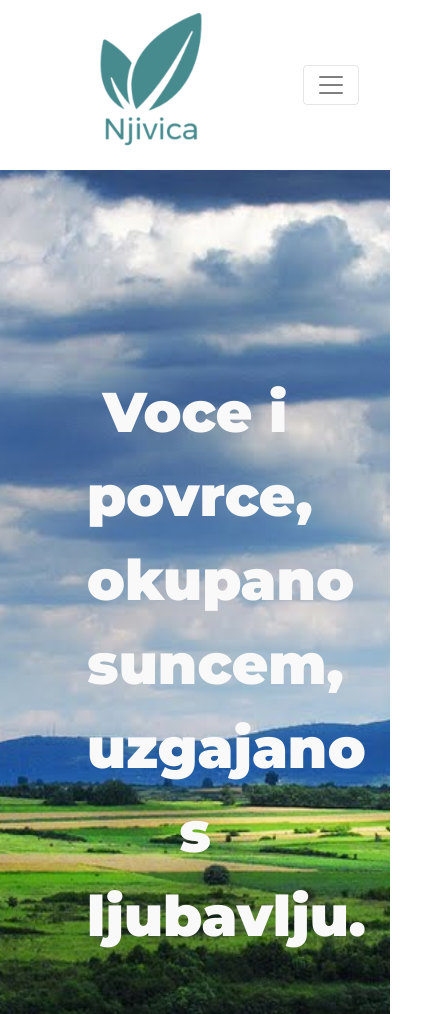
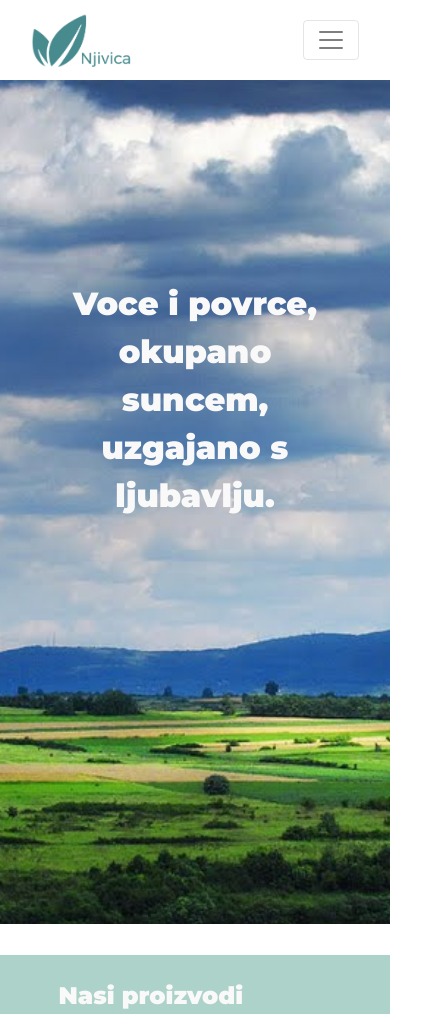
Before and after one commit to marrybaz/web-site-zavrsni, a plain HTML site: page index.html in a window 390 px wide. Shown: the top 1014 px of the page, 428 px wide, since content can reach past the window. Drawn offline with nearby package versions, Linux system fonts and the light colour scheme.

Commit message:
responsive logo and grid

```diff
--- /dev/null
+++ b/css/styles-resp.css
@@ -0,0 +1,34 @@
+/* small screen css */
+@media only screen and (max-width: 500px) {
+    .horizontal, .large, .vertical {
+        grid-column: span 1;
+        grid-row: span 1;
+    }
+    .grid-cont {
+        display: block;
+    }
+    .naslov {
+        width: 80%;
+    }
+    h1 {
+        font-size: 2rem;
+        font-weight: 700;
+        line-height: 1.5;
+    }
+    .logo{
+        width: 5rem;
+    }
+    .img-logo{
+        height: 54px;
+        width: 100px;
+        background-image:url('../images/logoside.png');
+        background-size:cover;
+        background-position:center;
+
+    }
+}
+
+/* medium screen css */
+@media only screen and (min-width: 500px) and (max-width: 1024px) {
+
+}
--- a/css/styles.css
+++ b/css/styles.css
@@ -31,7 +31,6 @@ h3{
     color: #488b8f;
 
 }
-
 
 
 /* Navbar */
@@ -74,6 +73,14 @@ h3{
     text-align: center;
 }
 
+.img-logo{
+    height: 100px;
+    width: 100px;;
+    background-image:url('../images/logo.png');
+    background-size:cover;
+    background-position:center;
+}
+
 .naslov{
     color: #faf9f9;
     margin: 0 auto;
@@ -96,7 +103,7 @@ h3{
 .grid-cont {
     display: grid;
     /* grid-template-columns: repeat(4, auto); */
-    grid-template-columns: repeat(auto-fit, minmax(300px, 1fr));
+    /* grid-template-columns: repeat(auto-fit, minmax(300px, 1fr)); */
     grid-auto-rows: 300px;
     grid-auto-flow: dense;  /*popunjava rupe*/
     grid-gap: 5px;
@@ -135,10 +142,39 @@ h3{
 
 }
 
+@media only screen and (max-width: 600px) {
+    .horizontal, .large, .vertical {
+        grid-column: span 1;
+        grid-row: span 1;
+    }
+    .grid-cont {
+        display: block;
+    }
+    .naslov {
+        width: 80%;
+    }
+    h1 {
+        font-size: 2rem;
+        font-weight: 700;
+        line-height: 1.5;
+    }
+    .logo{
+        width: 5rem;
+    }
+    .img-logo{
+        height: 54px;
+        width: 100px;
+        background-image:url('../images/logoside.png');
+        background-size:cover;
+        background-position:center;
+
+    }
+}
+
+
 .large {
     grid-row: span 2;
     grid-column: span 2;
-
 }
 /* Prodacts slider*/
 
--- a/index.html
+++ b/index.html
@@ -18,6 +18,7 @@
   <!-- css stylesheets -->
   <link rel="stylesheet" type="text/css" media="screen" href="bootstrap/bootstrap.css" />
   <link rel="stylesheet" href="css/styles.css">
+  <link rel="stylesheet" href="css/styles-resp.css">
 
   <!-- bootstrap scripts -->
   <script src="bootstrap/jquery.js"></script>
@@ -33,7 +34,8 @@
   <section id="title">
     <div class="container">
       <nav class="navbar navbar-expand-lg navbar-light">
-        <a class="navbar-brand" href=""><img class="logo" src="images/logo.png" alt=""></a>
+        <a class="navbar-brand" href=""><div class="container-fluid img-logo"></div></a>
+        <!-- <a class="navbar-brand" href=""><img class="logo" src="images/logo.png" alt=""></a> -->
         <button class="navbar-toggler" type="button" data-toggle="collapse" data-target="#navbarTogglerDemo02">
           <span class="navbar-toggler-icon"></span>
         </button>
@@ -69,8 +71,8 @@
 
     <div class="grid-cont">
       <div class="grid-item large" ><img src="images/paprika.jpg" alt="paprika-image"><i data-url="wikipedia.com/paprika" id="info-paprika" class="info fas fa-info-circle fa-4x"></i></div>
+      <div class="grid-item large"><img  src="images/patlidzan.jpg" alt=""><i class="info fas fa-info-circle fa-4x"></i></div>
       <div class="grid-item vertical"><img  src="images/paradajz.jpg" alt=""><i class="info fas fa-info-circle fa-4x"></i></div>
-      <div class="grid-item large"><img  src="images/patlidzan.jpg" alt=""><i class="info fas fa-info-circle fa-4x"></i></div>
       <div class="grid-item horizontal"><img  src="images/jagode.jpg" alt=""><i class="info fas fa-info-circle fa-4x"></i></div>
       <div class="grid-item horizontal"><img  src="images/maline.jpg" alt=""><i class="info fas fa-info-circle fa-4x"></i></div>
       <div class="grid-item vertical"><img src="images/kupine.jpg" alt=""><i class="info fas fa-info-circle fa-4x"></i></div>
```
Also changed, not shown: images/logoside.png (added), 1 other file.
